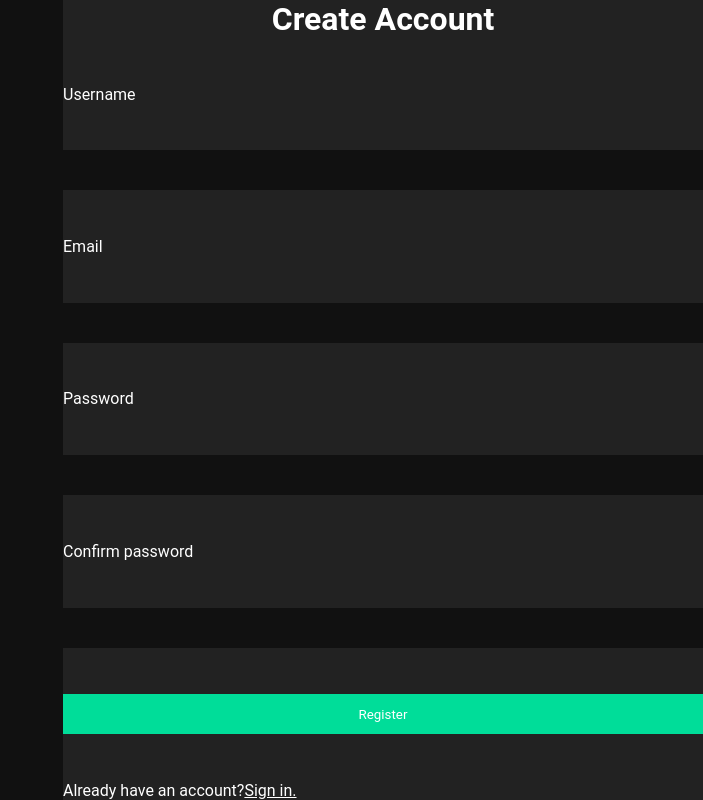
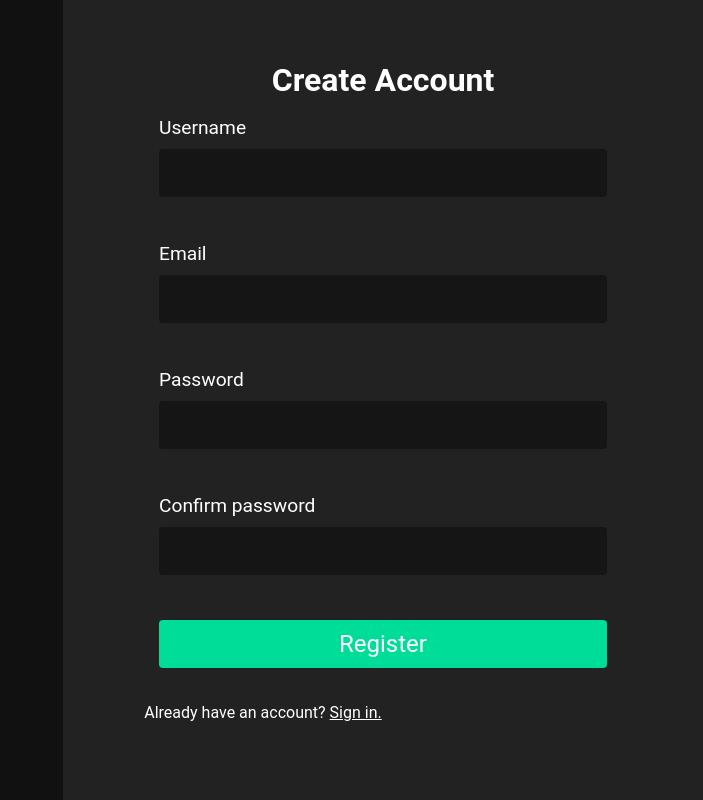
Before and after one commit to dyitsme/game-library, a Vue app in the folder client/: page /register in a window 1280 px wide. Shown: the whole page, without its empty margins (577-1280 px from the left). Built offline with nearby package versions, Linux system fonts and the light colour scheme.

Commit message:
Finished styling register

```diff
--- a/client/src/views/Register.vue
+++ b/client/src/views/Register.vue
@@ -5,16 +5,26 @@
     </div>
     <div class="register-container">
       <h1>Create Account</h1>
+        <div class="input-wrapper">
+          <div class="input-group">
             <label class="label">Username</label>
             <input type="text"/>
+          </div>
+          <div class="input-group">
             <label class="label">Email</label>
             <input type="text"/>
+          </div>
+          <div class="input-group">
             <label class="label">Password</label>
             <input type="password"/>
+          </div>
+          <div class="input-group">
             <label class="label">Confirm password</label>
             <input type="password"/>
-        <button class="register">Register</button>
-        <p class="to-login">Already have an account?<a class="link" href="/login">Sign in.</a></p>
+          </div>
+          <button class="register-btn">Register</button>
+          <p class="to-login">Already have an account? <a class="link" href="/login">Sign in.</a></p>
+        </div>
       </div>
     </div>
 </template>
@@ -26,19 +36,32 @@
     display: flex;
     flex-direction: row;
     height: 100vh;
-
     --light-green: #00DD99;
     --dark-bg-grey: #111111;
+    --form-grey: #151515;
     --grey: #222222;
     --white: #FFFFFF;
+
+    font-size: 16px;
   }
 
-  .register {
+  .register-container {
+    display: flex;
+    flex-direction: column;
+    flex: 1;
+    background-color: var(--grey);
+    justify-content: center;
+  }
+
+  .register-btn {
     background-color: var(--light-green);
     border: 0;
     color: var(--white);
-    height: 5vh;
+    height: 6vh;
     cursor: pointer;
+    width: 70%;
+    font-size: 1.5em;
+    border-radius: 4px;
   }
 
   .background {
@@ -46,23 +69,29 @@
     background-color: var(--dark-bg-grey);
   }
 
-  .register-container {
-    display: flex;
-    flex-direction: column;
-    justify-content: space-between;
-    flex: 1;
-    background-color: var(--grey);
-  }
 
   .input-wrapper {
     display: flex;
     flex-direction: column;
+    justify-content: space-around;
+    align-items: center;
+    height: 80%;
   }
+
+  .input-group {
+    display: flex;
+    flex-direction: column;
+    width: 70%;
+  }
+
   .label {
     color: var(--white);
+    font-size: 1.2em;
   }
 
   .to-login {
+    position: relative;
+    right: 7.5em;
     color: var(--white);
   }
 
@@ -72,10 +101,13 @@
 
   /* temporary (to be changed)*/
   input {
-    background-color: var(--dark-bg-grey);
+    background-color: var(--form-grey);
     border: 0;
-    height: 5vh;
+    height: 6vh;
     color: var(--white);
+    margin: 10px 0 10px 0;
+    font-size: 1.1em;
+    border-radius: 4px;
   }
 
   h1 {
```
Lines whose indentation alone changed are shown as unchanged.
